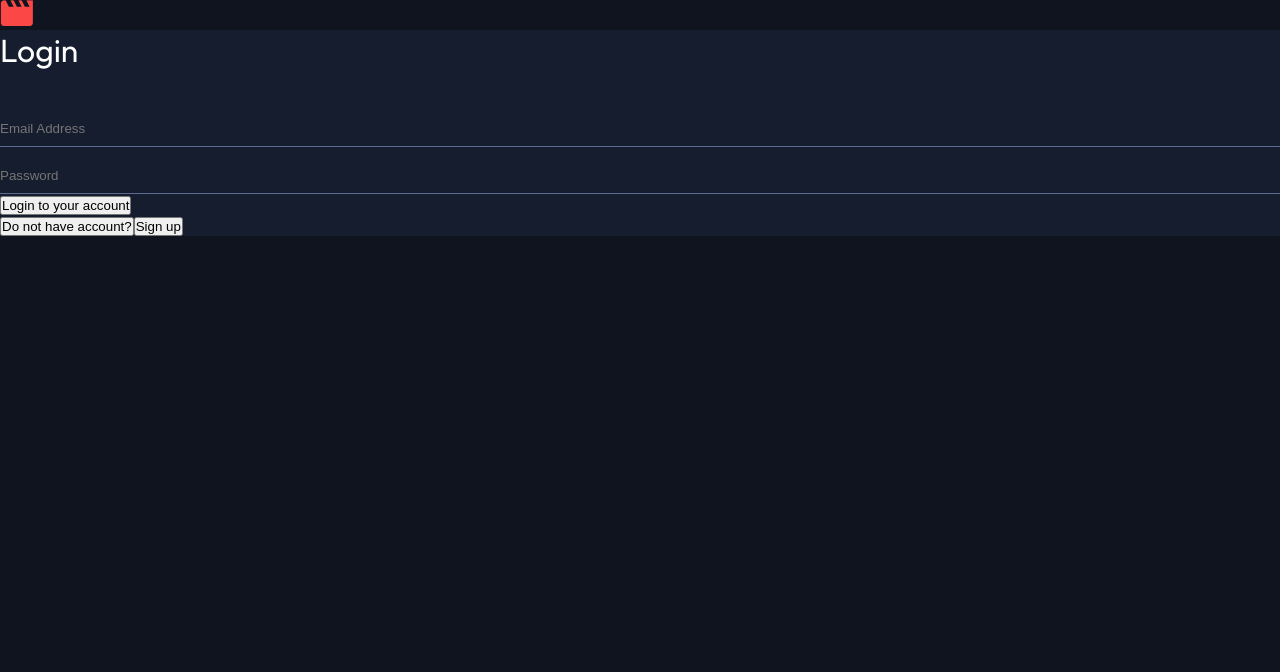
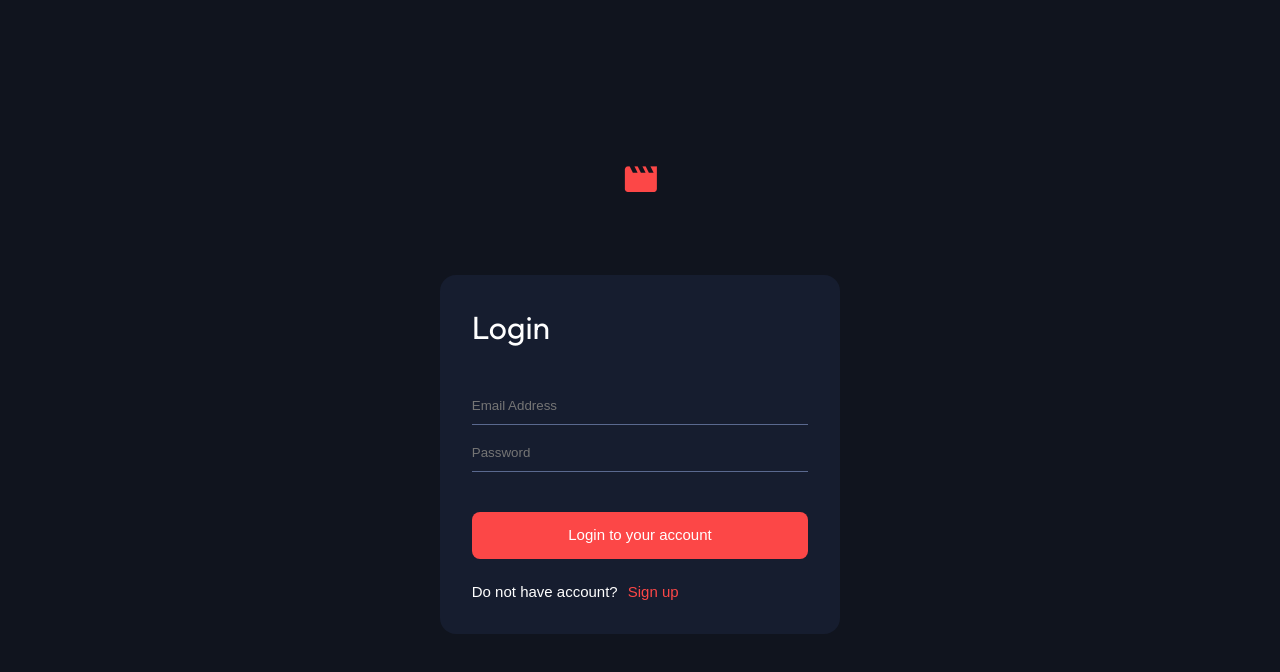
Before and after one commit to tornike2002/movie-website, a Next.js app: page /login in a window 1280 px wide. Shown: the top 672 px of the page. Built offline with nearby package versions, Linux system fonts and the light colour scheme.

Commit message:
finished design of login page

```diff
--- a/src/app/login/page.tsx
+++ b/src/app/login/page.tsx
@@ -34,11 +34,17 @@ export default function LoginPage() {
             className="login-inputs-style"
           />
         </div>
-        <div>
-          <button type="submit">Login to your account</button>
-          <div>
-            <button>Do not have account?</button>
-            <button>Sign up</button>
+        <div className="login-buttons">
+          <button type="submit" className="login-account">
+            Login to your account
+          </button>
+          <div className="login-end-buttons">
+            <button type="button" className="end-buttons-question">
+              Do not have account?
+            </button>
+            <button type="button" className="end-buttons-sign">
+              Sign up
+            </button>
           </div>
         </div>
       </LoginForm>
@@ -47,20 +53,42 @@ export default function LoginPage() {
 }
 
 const LoginContainer = styled.section`
+  display: flex;
+  justify-content: center;
+  align-items: center;
+  flex-direction: column;
   min-height: 100vh;
+  gap: 82.99px;
 `;
 
 const LoginForm = styled.form`
   display: flex;
   flex-direction: column;
   background-color: #161d2f;
+  font-family: "Outfit", sans-serif;
+  padding: 32px;
+  border-radius: 16px;
   h1 {
     color: #ffff;
-    font-family: "Outfit", sans-serif;
     font-size: 32px;
     font-weight: 400;
     line-height: 40.32px;
     margin-bottom: 40px;
+  }
+  .login-buttons {
+    .login-account {
+      background-color: rgba(252, 71, 71, 1);
+      font-size: 15px;
+      font-weight: 400;
+      line-height: 18.9px;
+      text-align: center;
+      color: rgba(255, 255, 255, 1);
+      padding: 14px 96.5px;
+      outline: none;
+      border: none;
+      border-radius: 8px;
+      margin-top: 40px;
+    }
   }
   .login-inputs {
     display: flex;
@@ -75,4 +103,30 @@ const LoginForm = styled.form`
       min-height: 37px;
     }
   }
+  .login-end-buttons {
+    display: flex;
+    align-items: center;
+    gap: 10px;
+    margin-top: 24px;
+
+    .end-buttons-question {
+      color: rgba(255, 255, 255, 1);
+      font-size: 15px;
+      line-height: 18.9px;
+      background: none;
+      border: none;
+      outline: none;
+      cursor: pointer;
+    }
+
+    .end-buttons-sign {
+      color: rgba(252, 71, 71, 1);
+      font-size: 15px;
+      line-height: 18.9px;
+      background: none;
+      border: none;
+      outline: none;
+      cursor: pointer;
+    }
+  }
 `;
```
